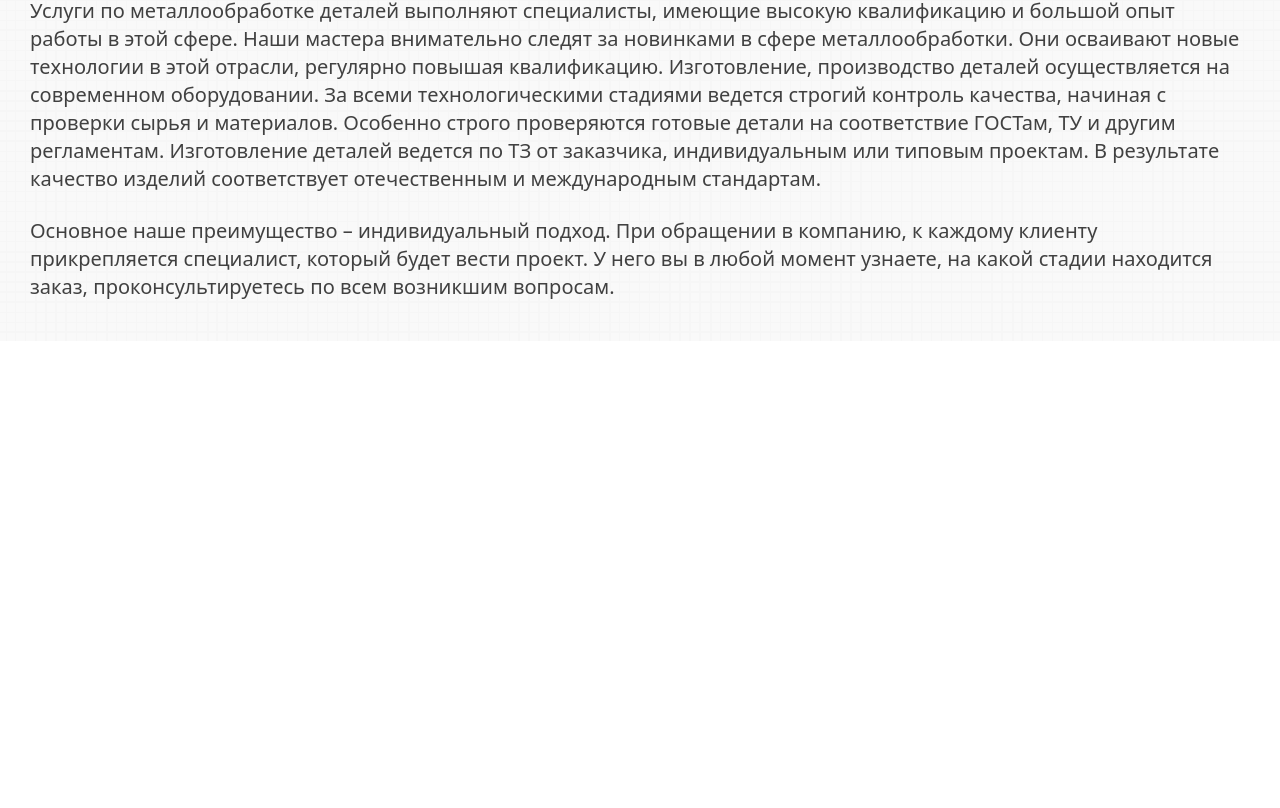
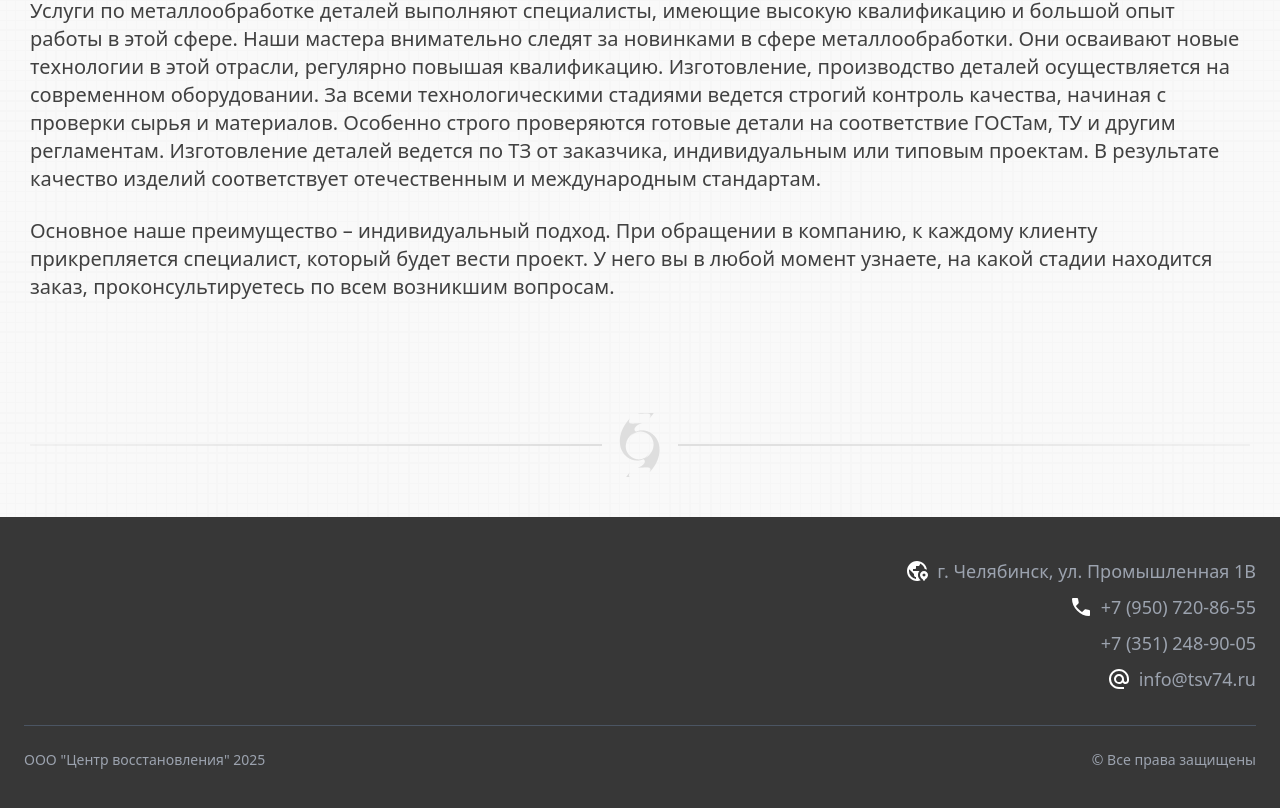
Before and after one commit to fire8327/RecoveryCenter, a Nuxt app: page / in a window 1280 px wide. Shown: the part 976-1784 px from the top of the page. Before the commit the page ends 1317 px from the top, so only its background shows below. Built offline with nearby package versions, Linux system fonts and the light colour scheme.

Commit message:
create footer

```diff
--- /dev/null
+++ b/components/Footer.vue
@@ -0,0 +1,32 @@
+<template>
+    <footer class="bg-[#373737] py-10 px-6 w-full col-span-full">
+        <div class="wrapper mx-auto flex flex-col gap-2 md:items-end">
+            <div class="flex items-center gap-2">
+                <Icon class="text-2xl shrink-0 text-white" name="material-symbols:globe-location-pin" />
+                <p class="text-gray-400 text-lg">г. Челябинск, ул. Промышленная 1В</p>
+            </div>
+            <div class="flex gap-2">
+                <Icon class="text-2xl shrink-0 text-white mt-[2px]" name="material-symbols:call" />
+                <div class="flex flex-col gap-2">
+                    <a href="tel:+79507208655" class="text-gray-400 text-lg hover:text-blue-500 transition-all duration-500">+7 (950) 720-86-55</a>
+                    <a href="tel:+73512489005" class="text-gray-400 text-lg hover:text-blue-500 transition-all duration-500">+7 (351) 248-90-05</a>
+                </div>
+            </div>
+            <div class="flex items-center gap-2">
+                <Icon class="text-2xl shrink-0 text-white" name="material-symbols:alternate-email" />
+                <a href="mailto:info@tsv74.ru"
+                    class="text-gray-400 text-lg hover:text-blue-500 transition-all duration-500">info@tsv74.ru</a>
+            </div>
+        </div>
+
+        <div
+            class="wrapper mx-auto mt-8 pt-6 border-t border-gray-600 flex max-sm:flex-col sm:justify-between gap-4 text-gray-400 text-sm">
+            <p>ООО "Центр восстановления" 2025</p>
+            <p>© Все права защищены</p>
+        </div>
+    </footer>
+</template>
+
+<script setup>
+
+</script>
--- a/layouts/default.vue
+++ b/layouts/default.vue
@@ -2,6 +2,7 @@
     <Header/>
     <main class="grid-container gap-y-14 md:gap-y-20 xl:gap-y-28 grow my-10">
         <slot/>
+        <div class="bg-[url(/images/body/separator.png)] w-full h-16 bg-center"></div>
     </main>
-    <!-- <Footer/> -->
+    <Footer/>
 </template>
```
Also changed, not shown: public/images/body/separator.png (added).
